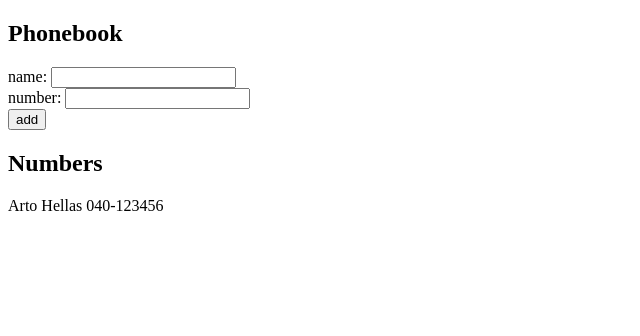
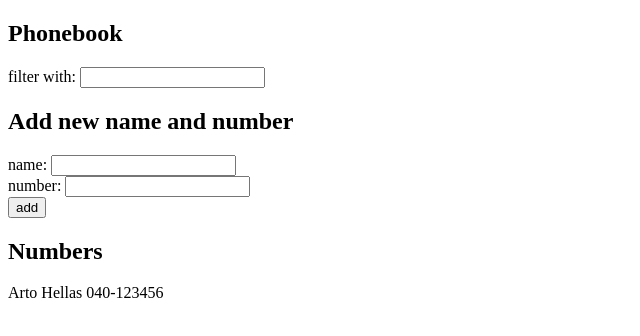
Before and after one commit to jusalanen/fs19osa2, a React (Create React App) app in the folder puhelinluettelo/: page / in a window 1280 px wide. Shown: the top 336 px of the page, without its empty margins (0-640 px from the left). Built offline with nearby package versions, Linux system fonts and the light colour scheme.

Commit message:
lisää tehtävä 2.9

```diff
--- a/puhelinluettelo/src/App.js
+++ b/puhelinluettelo/src/App.js
@@ -7,6 +7,7 @@ const App = () => {
   ])
   const [ newName, setNewName ] = useState('')
   const [ newNumber, setNewNumber] = useState('')
+  const [ filter, setFilter ] = useState('')
 
   const addNameNumber = (event) => {
     event.preventDefault()
@@ -34,9 +35,15 @@ const App = () => {
     setNewNumber(event.target.value)
   }
 
+  const handleFilterChange = (event) => {
+    setFilter(event.target.value)
+  }
+
   const Phonebook = ( {persons} ) => {
+    const filtered = persons.filter( person =>
+      person.name.toLowerCase().includes(filter.toLowerCase()))
     return <div>
-      {persons.map( person => <div>
+      {filtered.map( person => <div>
       {person.name} {person.number}</div>)}
     </div>
   }
@@ -44,6 +51,11 @@ const App = () => {
   return (
     <div>
       <h2>Phonebook</h2>
+      <div>filter with: <input value={filter}
+          onChange={handleFilterChange}/>
+      </div>
+      <div>
+      <h2>Add new name and number</h2>
       <form onSubmit={addNameNumber}>
         <div>name: <input value={newName}
           onChange={handleNameChange}/>
@@ -55,6 +67,7 @@ const App = () => {
           <button type="submit">add</button>
         </div>
       </form>
+      </div>
       <h2>Numbers</h2>
       <Phonebook persons={persons} />
     </div>
```
